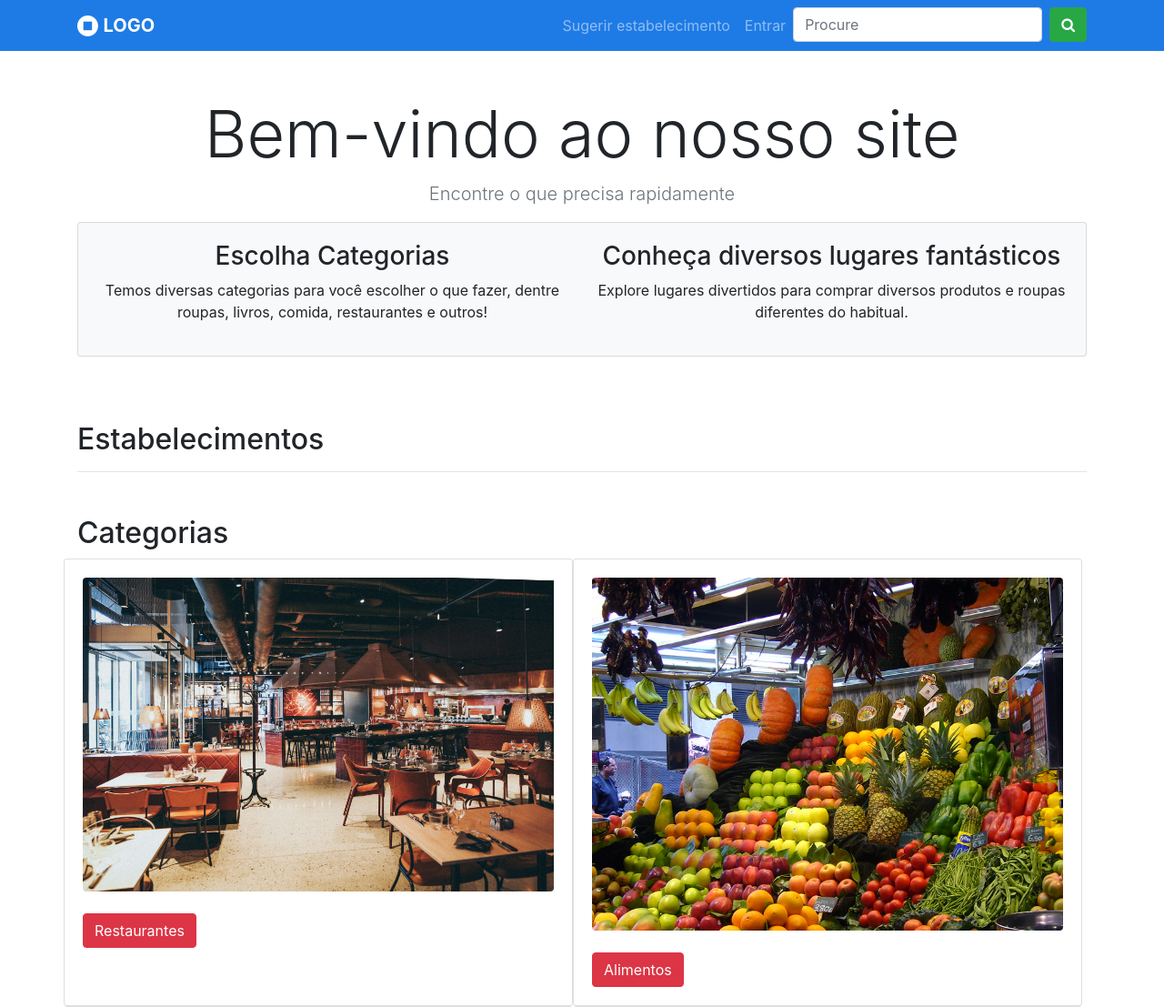
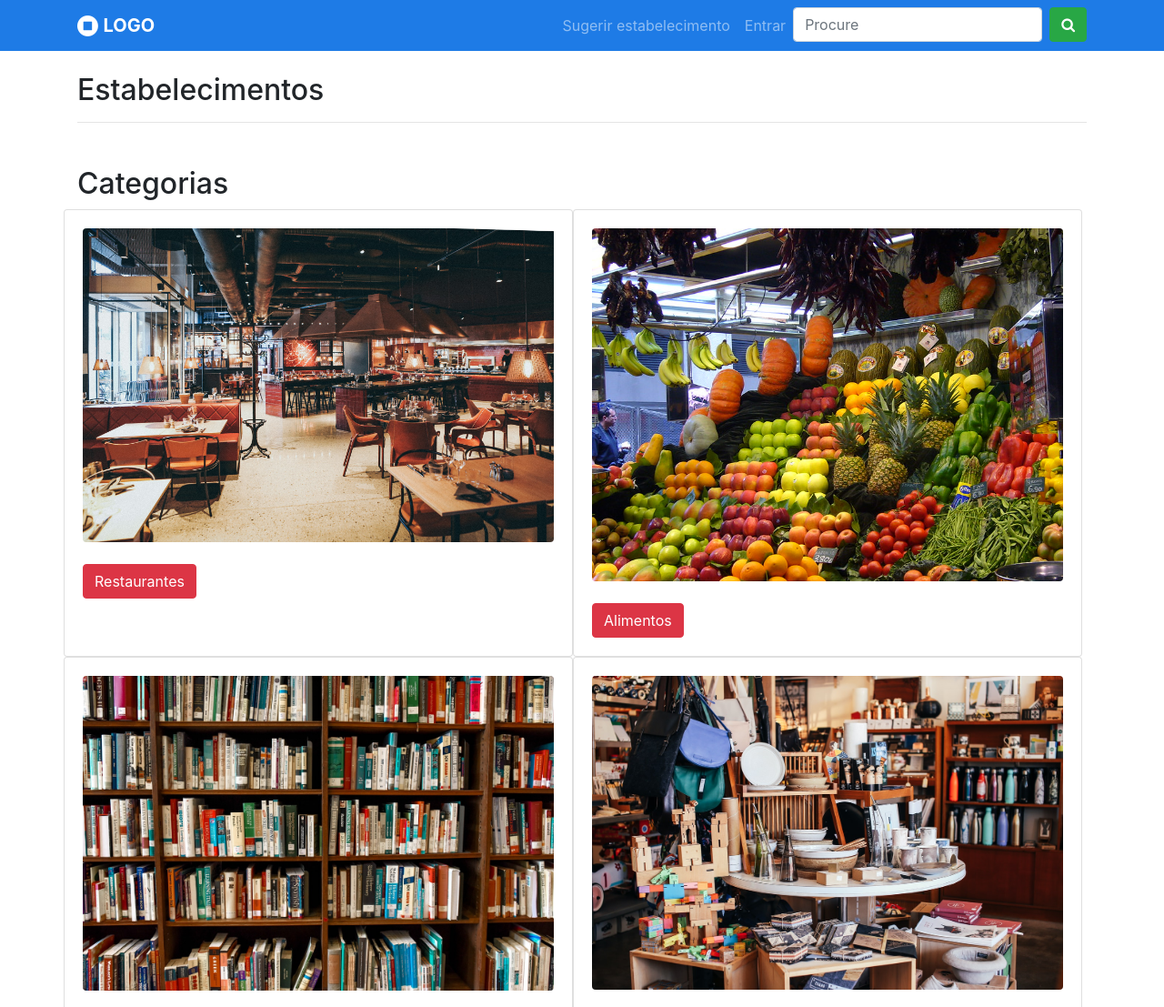
Before and after one commit to glauconeto/site_TCC, a PHP site: page / in a window 1280 px wide. Shown: the top 1107 px of the page at 91% size. Run offline with PHP 8.4, Linux system fonts and the light colour scheme; data that the repository does not hold is empty; some libraries are stand-ins or nearby versions.

Commit message:
alterado o index

```diff
--- a/index.php
+++ b/index.php
@@ -6,32 +6,6 @@ require_once 'includes/header.php';
 
 ?>
 
-<div class="py-5 text-center">
-    <div class="container">
-        <div class="row">
-            <div class="col-12">
-                <h1 class="display-3">Bem-vindo ao nosso site</h1>
-                <p class="lead text-muted">Encontre o que precisa rapidamente</p>
-                <div class="card bg-light">
-                    <div class="card-body text-center">
-                        <div class="row">
-                            <div class="col-sm-6">
-                                <h3>Escolha Categorias</h3>
-                                <p>
-                                    Temos diversas categorias para você escolher o que fazer, dentre roupas, livros, comida, restaurantes e outros!
-                                </p>
-                            </div>
-                            <div class="col-sm-6">
-                                <h3>Conheça diversos lugares fantásticos</h3>
-                                <p>Explore lugares divertidos para comprar diversos produtos e roupas diferentes do habitual.</p>
-                            </div>
-                            </div>
-                        </div>
-                    </div>
-            </div>
-        </div>
-    </div>
-    </div>
     <div class="py-4">
         <div class="container">
             <div class="row">
```
